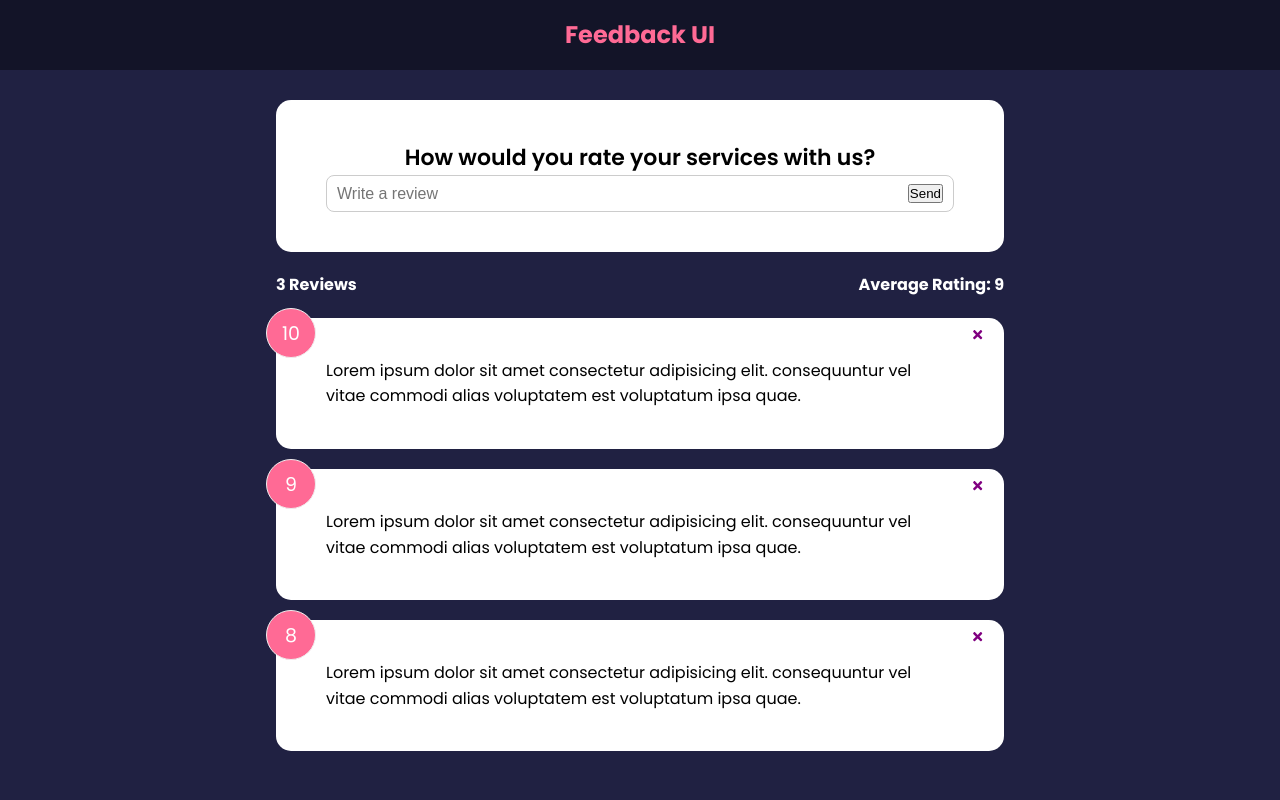
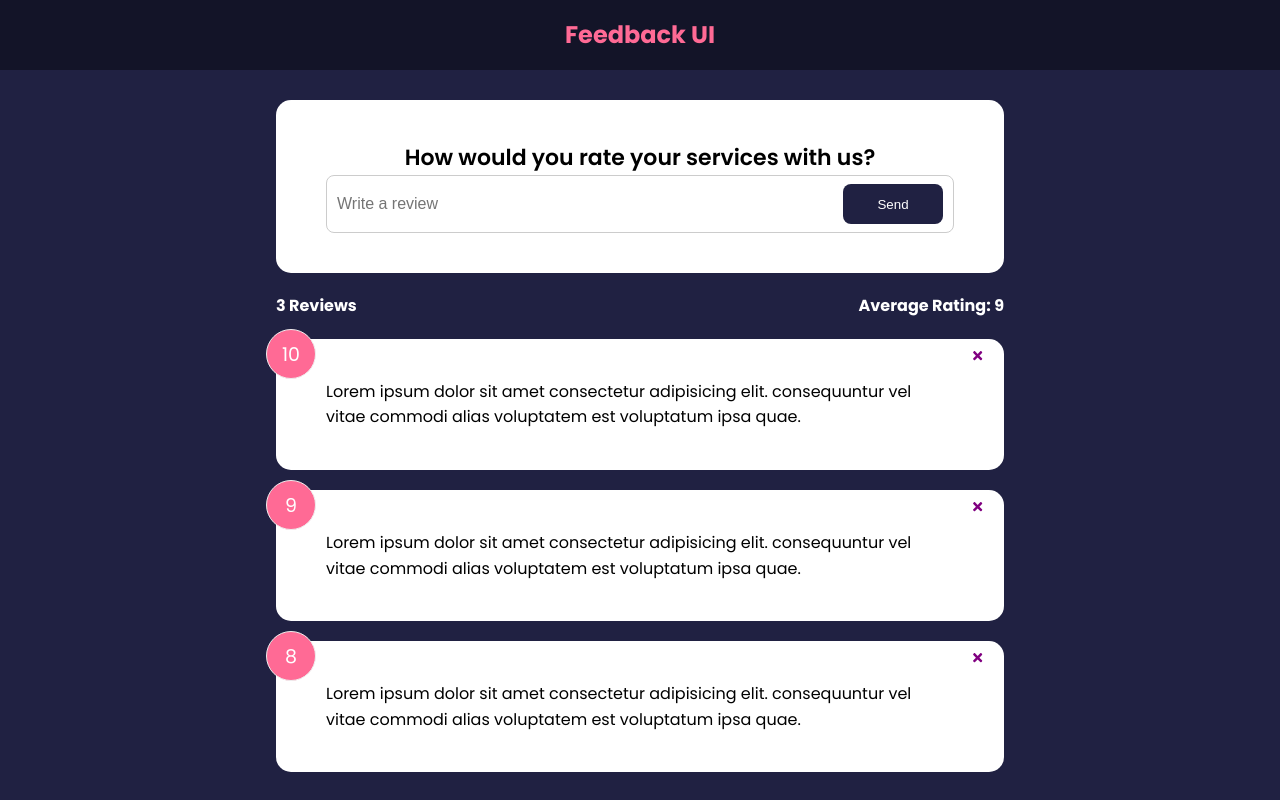
Before and after one commit to papichulo2021/Feeback-Project, a React (Vite) app in the folder Feedback/: page / in a window 1280 px wide. Built offline with nearby package versions, Linux system fonts and the light colour scheme.

Commit message:
Custom Button Component

```diff
--- a/Feedback/src/components/FeedbackForm.jsx
+++ b/Feedback/src/components/FeedbackForm.jsx
@@ -1,5 +1,6 @@
 import { useState } from 'react'
 import Card from './shared/Card'
+import Button from './shared/Button';
 
 function FeedbackForm() {
     const [text, setText] = useState('');
@@ -20,7 +21,11 @@
                     placeholder='Write a review'
                     value={text}
                 />
-                <button type='submit'>Send</button>
+                <Button
+                    type='submit'
+
+                >
+                    Send</Button>
             </div>
         </form>
     </Card>
--- /dev/null
+++ b/Feedback/src/components/shared/Button.jsx
@@ -0,0 +1,27 @@
+import PropTypes from 'prop-types'
+
+function Button({ children, version, type, isDisabled }) {
+  return (
+    <button
+        type={type}
+        disabled={isDisabled}
+        className={`btn btn-${version}`}
+    >
+        {children}
+    </button>
+  )
+}
+Button.defaultProps = {
+    version: 'primary',
+    type: 'button',
+    isDisabled: false
+}
+
+Button.PropTypes = {
+    children: PropTypes.node.isRequired,
+    version: PropTypes.string,
+    type: PropTypes.string,
+    isDisabled: PropTypes.bool,
+}
+
+export default Button
```
